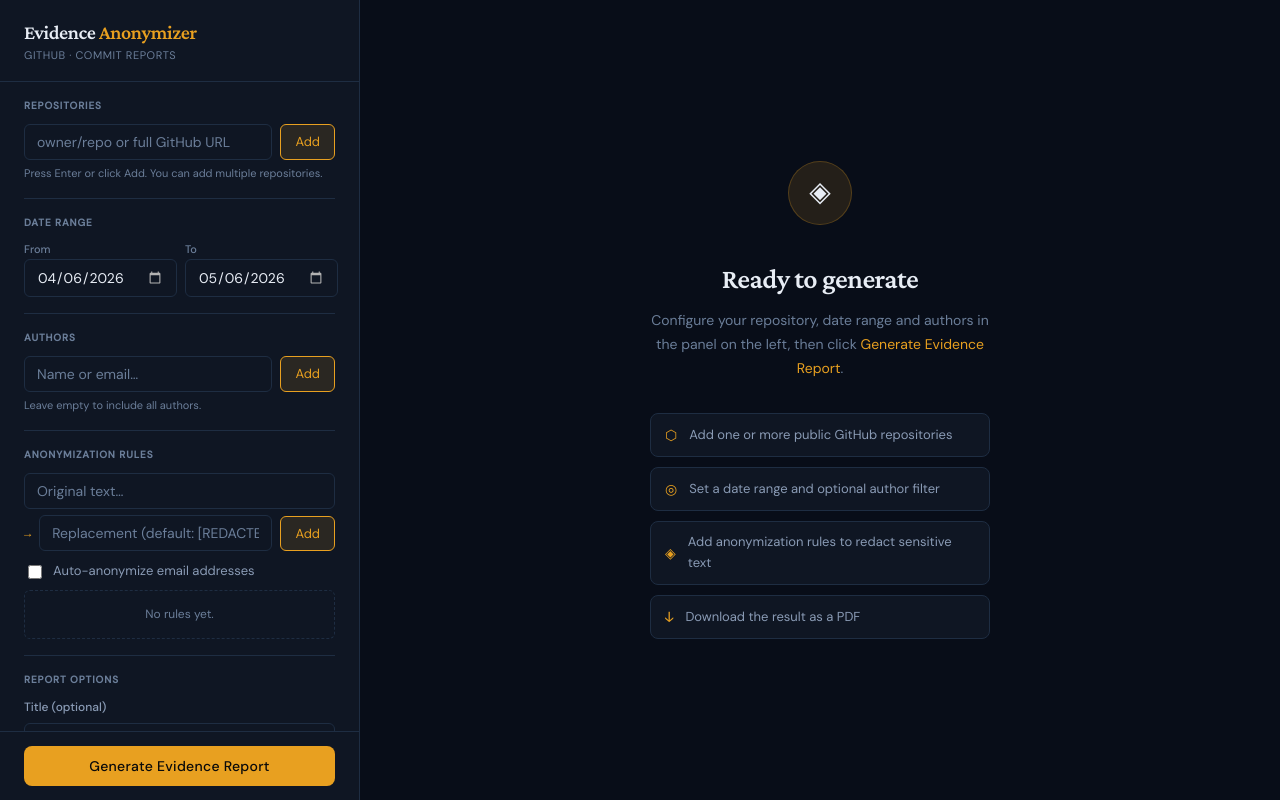
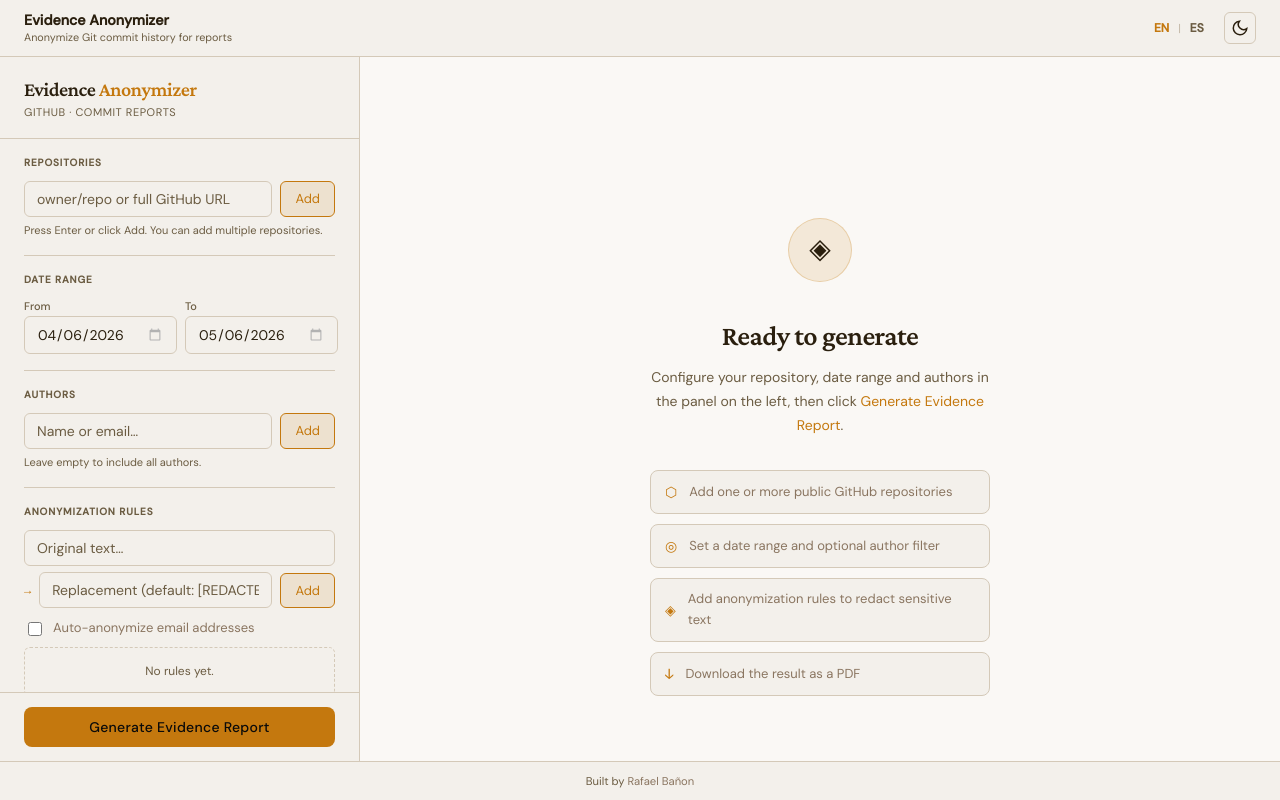
Before and after one commit to rbanon/evidence-anonymizer, a Vue app: page / in a window 1280 px wide. Built offline with nearby package versions, Linux system fonts and the light colour scheme.

Commit message:
feat: add header/footer, i18n (EN/ES), and dark/light theme mode

```diff
--- a/package.json
+++ b/package.json
@@ -11,6 +11,7 @@
   "dependencies": {
     "date-fns": "^4.1.0",
     "vue": "^3.5.0",
+    "vue-i18n": "^10.0.8",
     "axios": "^1.15.0"
   },
   "devDependencies": {
--- a/src/App.vue
+++ b/src/App.vue
@@ -1,5 +1,7 @@
 <script setup lang="ts">
 import { ref } from 'vue'
+import AppHeader from '@/components/AppHeader.vue'
+import AppFooter from '@/components/AppFooter.vue'
 import ConfigPanel from '@/components/ConfigPanel.vue'
 import ReportPreview from '@/components/ReportPreview.vue'
 import type { ReportConfig, ReportData, Repository, Commit, LoadingState, FetchProgress } from '@/types'
@@ -167,6 +169,8 @@
 
 <template>
   <div class="app-layout">
+    <AppHeader class="no-print" />
+    <div class="content-area">
       <div class="sidebar no-print">
         <ConfigPanel
           :config="config"
@@ -182,6 +186,7 @@
           :error="error"
           :progress="progress"
         />
+      </div>
     </div>
 
     <Teleport to="body">
@@ -227,13 +232,21 @@
         </div>
       </div>
     </Teleport>
+    <AppFooter class="no-print" />
   </div>
 </template>
 
 <style lang="scss" scoped>
 .app-layout {
   display: flex;
+  flex-direction: column;
   height: 100vh;
+  overflow: hidden;
+}
+
+.content-area {
+  display: flex;
+  flex: 1;
   overflow: hidden;
 }
 
--- /dev/null
+++ b/src/components/AppFooter.vue
@@ -0,0 +1,53 @@
+<template>
+  <footer class="footer no-print">
+    <div class="footer__inner">
+      <span class="footer__credit">
+        {{ t('footer.builtBy') }}
+        <a
+          href="https://github.com/banonrafael"
+          target="_blank"
+          rel="noopener noreferrer"
+          class="footer__link"
+        >{{ t('footer.author') }}</a>
+      </span>
+    </div>
+  </footer>
+</template>
+
+<script setup lang="ts">
+import { useI18n } from 'vue-i18n'
+
+const { t } = useI18n()
+</script>
+
+<style lang="scss" scoped>
+.footer {
+  flex-shrink: 0;
+  background-color: var(--surface);
+  border-top: 1px solid var(--border);
+
+  &__inner {
+    display: flex;
+    align-items: center;
+    justify-content: center;
+    height: 38px;
+    padding: 0 24px;
+  }
+
+  &__credit {
+    font-family: var(--font-body);
+    font-size: 0.75rem;
+    color: var(--muted);
+  }
+
+  &__link {
+    color: var(--muted2);
+    text-decoration: none;
+    transition: color 0.15s;
+
+    &:hover {
+      color: var(--accent);
+    }
+  }
+}
+</style>
--- /dev/null
+++ b/src/components/AppHeader.vue
@@ -0,0 +1,139 @@
+<template>
+  <header class="header">
+    <div class="header__inner">
+      <div class="header__brand">
+        <h1 class="header__title">{{ t('header.title') }}</h1>
+        <p class="header__subtitle">{{ t('header.subtitle') }}</p>
+      </div>
+
+      <div class="header__controls">
+        <div class="header__lang">
+          <button :class="['lang-btn', { active: locale === 'en' }]" @click="setLocale('en')">EN</button>
+          <span class="lang-divider">|</span>
+          <button :class="['lang-btn', { active: locale === 'es' }]" @click="setLocale('es')">ES</button>
+        </div>
+
+        <button class="theme-btn" @click="toggleTheme" :title="t(`theme.${theme}`)">
+          <IconSun v-if="theme === 'dark'" />
+          <IconMoon v-else />
+        </button>
+      </div>
+    </div>
+  </header>
+</template>
+
+<script setup lang="ts">
+import { useI18n } from 'vue-i18n'
+import { useTheme } from '@/composables/useTheme'
+import IconSun from './icons/IconSun.vue'
+import IconMoon from './icons/IconMoon.vue'
+
+const { t, locale } = useI18n()
+const { theme, toggleTheme } = useTheme()
+
+function setLocale(lang: 'en' | 'es') {
+  locale.value = lang
+  localStorage.setItem('locale', lang)
+}
+</script>
+
+<style lang="scss" scoped>
+.header {
+  position: sticky;
+  top: 0;
+  z-index: 100;
+  background-color: var(--surface);
+  border-bottom: 1px solid var(--border);
+  backdrop-filter: blur(8px);
+  flex-shrink: 0;
+
+  &__inner {
+    display: flex;
+    align-items: center;
+    justify-content: space-between;
+    height: 56px;
+    padding: 0 24px;
+  }
+
+  &__brand {
+    display: flex;
+    flex-direction: column;
+    justify-content: center;
+    gap: 1px;
+  }
+
+  &__title {
+    font-family: var(--font-body);
+    font-size: 0.95rem;
+    font-weight: 600;
+    color: var(--text);
+    line-height: 1.2;
+    margin: 0;
+  }
+
+  &__subtitle {
+    font-family: var(--font-body);
+    font-size: 0.72rem;
+    color: var(--muted);
+    line-height: 1.2;
+    margin: 0;
+  }
+
+  &__controls {
+    display: flex;
+    align-items: center;
+    gap: 1rem;
+  }
+
+  &__lang {
+    display: flex;
+    align-items: center;
+    gap: 0.25rem;
+  }
+}
+
+.lang-btn {
+  background: none;
+  border: none;
+  color: var(--muted);
+  font-family: var(--font-body);
+  font-size: 0.8rem;
+  font-weight: 600;
+  cursor: pointer;
+  padding: 0.25rem 0.35rem;
+  border-radius: 4px;
+  transition: color 0.15s;
+
+  &.active {
+    color: var(--accent);
+  }
+
+  &:hover {
+    color: var(--text);
+  }
+}
+
+.lang-divider {
+  color: var(--border2);
+  font-size: 0.75rem;
+}
+
+.theme-btn {
+  background: none;
+  border: 1px solid var(--border);
+  color: var(--text);
+  cursor: pointer;
+  padding: 0.4rem;
+  border-radius: 6px;
+  display: flex;
+  align-items: center;
+  justify-content: center;
+  font-size: 18px;
+  transition: border-color 0.15s, color 0.15s;
+
+  &:hover {
+    border-color: var(--accent);
+    color: var(--accent);
+  }
+}
+</style>
--- /dev/null
+++ b/src/components/icons/IconMoon.vue
@@ -0,0 +1,16 @@
+<template>
+  <svg class="icon-moon" viewBox="0 0 24 24" fill="none" stroke="currentColor" stroke-width="2">
+    <path d="M21 12.79A9 9 0 1 1 11.21 3 7 7 0 0 0 21 12.79z"/>
+  </svg>
+</template>
+
+<script setup lang="ts"></script>
+
+<style lang="scss" scoped>
+.icon-moon {
+  width: 1em;
+  height: 1em;
+  stroke: currentColor;
+  display: inline-block;
+}
+</style>
--- /dev/null
+++ b/src/components/icons/IconSun.vue
@@ -0,0 +1,24 @@
+<template>
+  <svg class="icon-sun" viewBox="0 0 24 24" fill="none" stroke="currentColor" stroke-width="2">
+    <circle cx="12" cy="12" r="5"/>
+    <line x1="12" y1="1" x2="12" y2="3"/>
+    <line x1="12" y1="21" x2="12" y2="23"/>
+    <line x1="4.22" y1="4.22" x2="5.64" y2="5.64"/>
+    <line x1="18.36" y1="18.36" x2="19.78" y2="19.78"/>
+    <line x1="1" y1="12" x2="3" y2="12"/>
+    <line x1="21" y1="12" x2="23" y2="12"/>
+    <line x1="4.22" y1="19.78" x2="5.64" y2="18.36"/>
+    <line x1="18.36" y1="5.64" x2="19.78" y2="4.22"/>
+  </svg>
+</template>
+
+<script setup lang="ts"></script>
+
+<style lang="scss" scoped>
+.icon-sun {
+  width: 1em;
+  height: 1em;
+  stroke: currentColor;
+  display: inline-block;
+}
+</style>
--- /dev/null
+++ b/src/composables/useTheme.ts
@@ -0,0 +1,45 @@
+import { ref, onMounted, watch } from 'vue'
+
+type Theme = 'dark' | 'light'
+
+const theme = ref<Theme>('dark')
+
+function getSystemTheme(): Theme {
+  return window.matchMedia('(prefers-color-scheme: light)').matches ? 'light' : 'dark'
+}
+
+function applyTheme(t: Theme) {
+  if (t === 'light') {
+    document.documentElement.classList.add('theme-light')
+  } else {
+    document.documentElement.classList.remove('theme-light')
+  }
+}
+
+export function useTheme() {
+  onMounted(() => {
+    const saved = localStorage.getItem('theme') as Theme | null
+    if (saved) {
+      theme.value = saved
+    } else {
+      theme.value = getSystemTheme()
+      window.matchMedia('(prefers-color-scheme: light)').addEventListener('change', (e) => {
+        if (!localStorage.getItem('theme')) {
+          theme.value = e.matches ? 'light' : 'dark'
+        }
+      })
+    }
+    applyTheme(theme.value)
+  })
+
+  watch(theme, (newTheme) => {
+    applyTheme(newTheme)
+    localStorage.setItem('theme', newTheme)
+  })
+
+  function toggleTheme() {
+    theme.value = theme.value === 'dark' ? 'light' : 'dark'
+  }
+
+  return { theme, toggleTheme }
+}
--- /dev/null
+++ b/src/i18n/index.ts
@@ -0,0 +1,10 @@
+import { createI18n } from 'vue-i18n'
+import en from './locales/en'
+import es from './locales/es'
+
+export const i18n = createI18n({
+  legacy: false,
+  locale: navigator.language.startsWith('en') ? 'en' : 'es',
+  fallbackLocale: 'en',
+  messages: { en, es },
+})
--- /dev/null
+++ b/src/i18n/locales/en.ts
@@ -0,0 +1,14 @@
+export default {
+  header: {
+    title: 'Evidence Anonymizer',
+    subtitle: 'Anonymize Git commit history for reports',
+  },
+  footer: {
+    builtBy: 'Built by',
+    author: 'Rafael Bañon',
+  },
+  theme: {
+    dark: 'Switch to light mode',
+    light: 'Switch to dark mode',
+  },
+}
--- /dev/null
+++ b/src/i18n/locales/es.ts
@@ -0,0 +1,14 @@
+export default {
+  header: {
+    title: 'Evidence Anonymizer',
+    subtitle: 'Anonimiza historial de commits para informes',
+  },
+  footer: {
+    builtBy: 'Creado por',
+    author: 'Rafael Bañon',
+  },
+  theme: {
+    dark: 'Cambiar a modo claro',
+    light: 'Cambiar a modo oscuro',
+  },
+}
--- a/src/main.ts
+++ b/src/main.ts
@@ -1,5 +1,6 @@
 import { createApp } from 'vue'
 import App from './App.vue'
+import { i18n } from './i18n/index'
 import './styles/main.scss'
 
-createApp(App).mount('#app')
+createApp(App).use(i18n).mount('#app')
--- a/src/styles/main.scss
+++ b/src/styles/main.scss
@@ -1,4 +1,4 @@
-// ─── Design tokens ────────────────────────────────────────────
+// ─── Dark theme (default) ─────────────────────────────────────
 :root {
   --bg: #080d18;
   --surface: #0f1623;
@@ -20,6 +20,26 @@
   --font-display: 'Crimson Pro', Georgia, serif;
   --font-mono: 'JetBrains Mono', monospace;
   --font-body: 'DM Sans', system-ui, sans-serif;
+}
+
+// ─── Light theme ──────────────────────────────────────────────
+.theme-light {
+  --bg: #faf8f5;
+  --surface: #f3f0eb;
+  --surface2: #e9e4db;
+  --border: #d4c9b8;
+  --border2: #c4b8a6;
+  --text: #2a1f0e;
+  --muted: #6b5c42;
+  --muted2: #8a7560;
+  --accent: #c4780e;
+  --accent-dim: rgba(196, 120, 14, 0.12);
+  --accent-glow: rgba(196, 120, 14, 0.25);
+  --blue: #2b6cb0;
+  --blue-dim: rgba(43, 108, 176, 0.1);
+  --green: #2d8a6a;
+  --green-dim: rgba(45, 138, 106, 0.1);
+  --red: #c53030;
 }
 
 // ─── Reset & base ─────────────────────────────────────────────
```
Also changed, not shown: 1 other file (tests, documents, lock files or other folders). Lines whose indentation alone changed are shown as unchanged.
